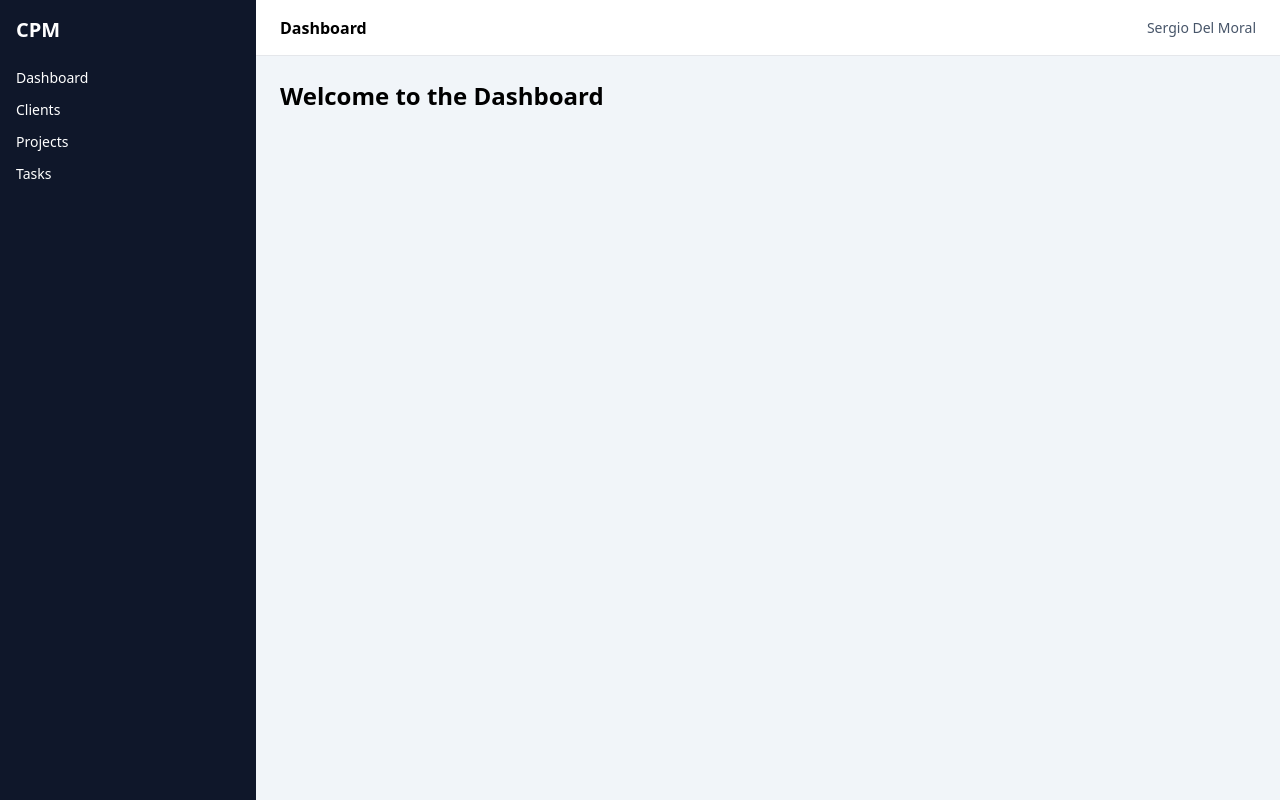
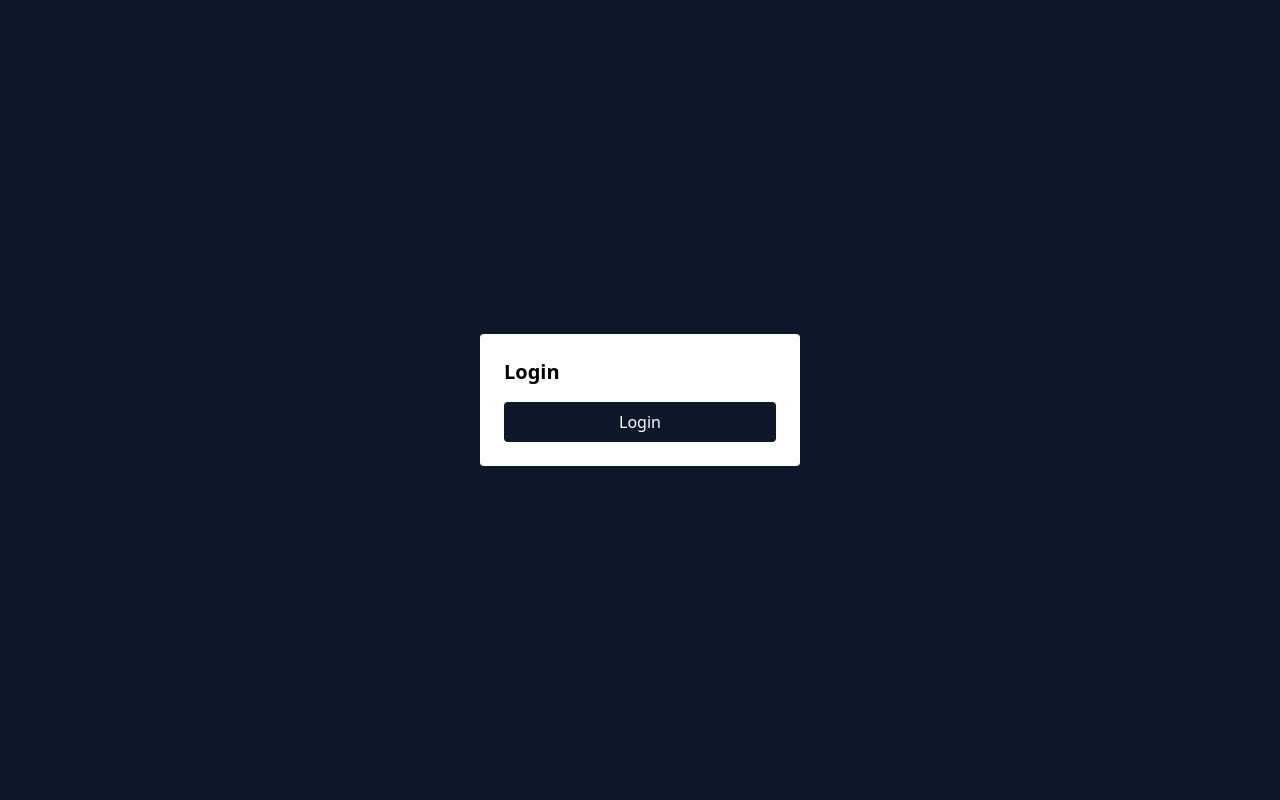
Before and after one commit to delmocss/client-project-management-app, a React (Vite) app: page /login in a window 1280 px wide. Built offline with nearby package versions, Linux system fonts and the light colour scheme.

Commit message:
feat: setup auth context and protected routing

```diff
--- /dev/null
+++ b/src/app/pages/DashboardPage.tsx
@@ -0,0 +1,11 @@
+import DashboardLayout from "../../components/layout/DashboardLayout";
+
+const DashboardPage = () => {
+  return (
+    <DashboardLayout>
+      <h1 className="text-2xl font-semibold">Dashboard</h1>
+    </DashboardLayout>
+  );
+};
+
+export default DashboardPage;
--- a/src/app/providers/AuthProvider.tsx
+++ b/src/app/providers/AuthProvider.tsx
@@ -0,0 +1,30 @@
+import { createContext, useContext, useState, ReactNode } from "react";
+
+interface AuthContextType {
+  isAuthenticated: boolean;
+  login: () => void;
+  logout: () => void;
+}
+
+const AuthContext = createContext<AuthContextType | undefined>(undefined);
+
+export const AuthProvider = ({ children }: { children: ReactNode }) => {
+  const [isAuthenticated, setIsAuthenticated] = useState(false);
+
+  const login = () => setIsAuthenticated(true);
+  const logout = () => setIsAuthenticated(false);
+
+  return (
+    <AuthContext.Provider value={{ isAuthenticated, login, logout }}>
+      {children}
+    </AuthContext.Provider>
+  );
+};
+
+export const useAuthContext = () => {
+  const context = useContext(AuthContext);
+  if (!context) {
+    throw new Error("useAuthContext must be used within AuthProvider");
+  }
+  return context;
+};
--- /dev/null
+++ b/src/app/router/ProtectedRoute.tsx
@@ -0,0 +1,18 @@
+import { Navigate } from "react-router-dom";
+import { useAuth } from "../../features/auth/hooks";
+
+interface Props {
+  children: JSX.Element;
+}
+
+const ProtectedRoute = ({ children }: Props) => {
+  const { isAuthenticated } = useAuth();
+
+  if (!isAuthenticated) {
+    return <Navigate to="/login" replace />;
+  }
+
+  return children;
+};
+
+export default ProtectedRoute;
--- a/src/app/router/index.tsx
+++ b/src/app/router/index.tsx
@@ -0,0 +1,19 @@
+import { createBrowserRouter } from "react-router-dom";
+import LoginPage from "../../features/auth/components/LoginPage";
+import DashboardPage from "../pages/DashboardPage";
+import ProtectedRoute from "./ProtectedRoute";
+
+export const router = createBrowserRouter([
+  {
+    path: "/login",
+    element: <LoginPage />,
+  },
+  {
+    path: "/",
+    element: (
+      <ProtectedRoute>
+        <DashboardPage />
+      </ProtectedRoute>
+    ),
+  },
+]);
--- /dev/null
+++ b/src/features/auth/components/LoginPage.tsx
@@ -0,0 +1,28 @@
+import { useAuth } from "../hooks";
+import { useNavigate } from "react-router-dom";
+
+const LoginPage = () => {
+  const { login } = useAuth();
+  const navigate = useNavigate();
+
+  const handleLogin = () => {
+    login();
+    navigate("/");
+  };
+
+  return (
+    <div className="h-screen flex items-center justify-center bg-slate-900">
+      <div className="bg-white p-6 rounded w-80">
+        <h1 className="text-xl font-semibold mb-4">Login</h1>
+        <button
+          onClick={handleLogin}
+          className="w-full bg-slate-900 text-white py-2 rounded"
+        >
+          Login
+        </button>
+      </div>
+    </div>
+  );
+};
+
+export default LoginPage;
--- a/src/features/auth/hooks.ts
+++ b/src/features/auth/hooks.ts
@@ -0,0 +1,11 @@
+import { useAuthContext } from "../../app/providers/AuthProvider";
+
+export const useAuth = () => {
+  const { isAuthenticated, login, logout } = useAuthContext();
+
+  return {
+    isAuthenticated,
+    login,
+    logout,
+  };
+};
--- a/src/main.tsx
+++ b/src/main.tsx
@@ -1,11 +1,14 @@
-import { StrictMode } from 'react'
-import { createRoot } from 'react-dom/client'
-import './styles/index.css'
+import React from "react";
+import ReactDOM from "react-dom/client";
+import { RouterProvider } from "react-router-dom";
+import { router } from "./app/router";
+import { AuthProvider } from "./app/providers/AuthProvider";
+import "./styles/index.css";
 
-import App from './app/App'
-
-createRoot(document.getElementById('root')!).render(
-  <StrictMode>
-    <App />
-  </StrictMode>,
-)
+ReactDOM.createRoot(document.getElementById("root")!).render(
+  <React.StrictMode>
+    <AuthProvider>
+      <RouterProvider router={router} />
+    </AuthProvider>
+  </React.StrictMode>
+);
```
